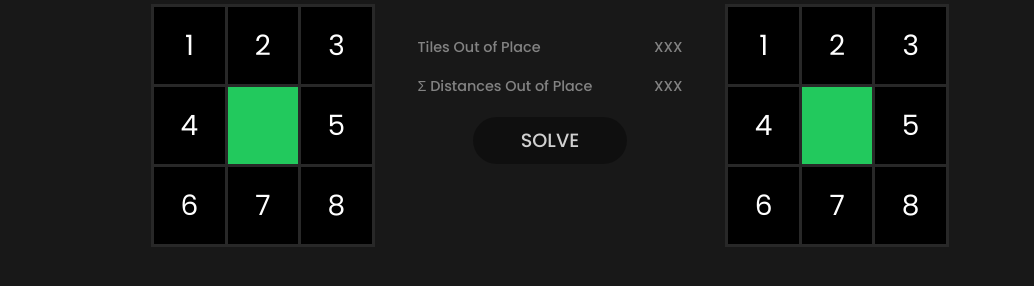
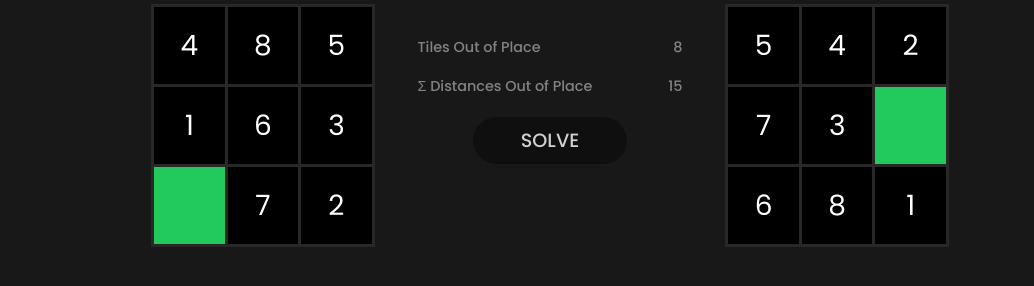
Before and after one commit to 200-0K/8-Puzzle, a website built with webpack: page src/index.html in a window 1280 px wide. Shown: the part 170-456 px from the top of the page, without its empty margins (90-1124 px from the left). Built offline with nearby package versions, Linux system fonts and the light colour scheme; some icons are missing.

Commit message:
Boards randomizer, shortest path distance using BFS, number of tiles out of place

```diff
--- a/src/assets/scripts/App.js
+++ b/src/assets/scripts/App.js
@@ -1,11 +1,13 @@
 import "../styles/styles.css";
 
 import ThemeSwitcher from "./modules/Events/ThemeSwitcher";
+
 import EightPuzzle from "./modules/EightPuzzle";
 import EightPuzzleEvents from "./modules/Events/EightPuzzleEvents";
 
-new EightPuzzleEvents(() => {
-    console.log(window.btoa(EightPuzzle.getObjectFromHTML().tiles)) //TODO
-});
+import EightPuzzleSolver from "./modules/EightPuzzleSolver";
+
+new EightPuzzleEvents(() => EightPuzzleSolver.updateMainDetails());
+EightPuzzleEvents.randomizeBoards(2); //TODO: check if there is localstorage, if not then randomize
 
 new ThemeSwitcher();
--- a/src/assets/scripts/modules/EightPuzzle.js
+++ b/src/assets/scripts/modules/EightPuzzle.js
@@ -2,6 +2,7 @@
 // - Blank tile will have the value 0
 // -----------------------------------------
 import {classNames, direction} from "./constants";
+import EightPuzzleSolver from "./EightPuzzleSolver";
 
 export default class EightPuzzle {
     /**
@@ -12,21 +13,23 @@ export default class EightPuzzle {
         this.tiles = tiles;
         this.goalTiles = goalTiles;
         this.blankTileIndex = tiles.findIndex(e => e == "0");
-        // this.outPlacedTiles = EightPuzzleSolver.getOutPlacedTiles(tiles, goalTiles)
-        // this.outPlacedTilesDistance = EightPuzzleSolver.getOutPlacedTilesDistance(tiles, goalTiles)
+        this.tilesOutPlaced = EightPuzzleSolver.getTilesOutPlaced(this)
+        this.tilesOutPlacedDistance = EightPuzzleSolver.getTilesOutPlacedDistance(this)
     }
 
-    toHTML() {}
-
-    availableMoves(){}
-
-    move(direction) {
+    move(index) {
+        const temp = [...this.tiles];
+        [temp[this.blankTileIndex], temp[index]] = [temp[index], temp[this.blankTileIndex]];
+        return new EightPuzzle(temp, this.goalTiles);
         // TODO
         // UP    = -3
         // Down  = +3
         // Left  = (cell.index+1 % 3) == 0 || 2
         // Right = (cell.index+1 % 3) == 1 || 2
     }
+
+
+    // ************ Static ************ //
 
     /** Generate New EightPuzzle Object with initTiles&goalTiles as 1DArray
      * @param {HTMLElement} initTilesHTMLBody Default ".eight-puzzle__body.start"
@@ -41,4 +44,45 @@ export default class EightPuzzle {
         const goalTiles = Array.from(goalTilesHTMLBody.querySelectorAll(`.${classNames.CELL}`)).map(cell => cell.innerText || "0");
         return new EightPuzzle(initTiles, goalTiles);
     }
+
+    /** Get HTML table as eight puzzle board
+     * @param {Array} tiles Cells/Tiles position
+     * @returns {HTMLElement} HTML table contains cells from provided tiles array
+     */
+    static getHTMLTableFromArray(tiles) {
+        //TODO
+        // spread tiles cells into 3 rows
+        // add class eight-puzzle__cell
+        // add class eight-puzzle__cell--blank
+        // return table
+    }
+
+    /** Update current start&goal board with the one provided
+     * @param {EightPuzzle} newEightPuzzle
+     */
+    static updateHTML(newEightPuzzle) {
+        //TODO
+    }
+
+    /** Get available moves for some tile position
+     * @param {Array} tiles
+     * @param {Number} src Index of moving tile
+     * @returns {Array} {direction, index}
+     */
+    static availableMoves(tiles, src) {
+        const newMoves = [];
+
+        // Down?
+        if (src + 3 < tiles.length) newMoves.push({direction: direction.DOWN, index: src+3});
+        // Up?
+        if (src - 3 >= 0) newMoves.push({direction: direction.UP, index: src-3});
+
+        const horiz = (src+1) % 3;
+        // Right?
+        if (horiz == 1 || horiz == 2) newMoves.push({direction: direction.RIGHT, index: src+1});
+        // Left?
+        if (horiz == 0 || horiz == 2) newMoves.push({direction: direction.LEFT, index: src-1});
+
+        return newMoves;
+    }
 }
--- a/src/assets/scripts/modules/EightPuzzleSolver.js
+++ b/src/assets/scripts/modules/EightPuzzleSolver.js
@@ -1,10 +1,62 @@
+import EightPuzzle from "./EightPuzzle";
+import BreadthFirst from "./Solvers/BreadthFirst";
+
 export default class EightPuzzleSolver {
 
     /**
-     * @param  {...Object} Solvers Solvers are object that can solve EightPuzzle, and it contain a method called solve(EightPuzzle) that will be called when getResultHTML called from this class instance
+     * @param  {...Object} Solvers Solvers are object that can solve EightPuzzle, and it contain a method called solve(EightPuzzle)
+     * that will be called when getResultHTML called from this class instance
      */
     constructor (...Solvers) {
         this.Solvers = Solvers.filter(solver => solver.solve instanceof Function);
         if(this.Solvers.length <= 0)  throw new Error("Solvers are undefined");
+
+        this.event();
+    }
+
+    // ********* Events ********* //
+
+    event() {
+        document.querySelector(".info .solve").addEventListener("click", this.solveEvent.bind(this));
+    }
+
+    solveEvent() {
+        //TODO
+        // this.showResult(EightPuzzleSolver.solve());
+    }
+
+    // ********** Static ********** //
+
+    /** Update the number of tiles out of place and it's total distance */
+    static updateMainDetails() {
+        const currentBoard = EightPuzzle.getObjectFromHTML();
+        document.querySelector(".info .numberOfTilesOutPlace").innerText   = currentBoard.tilesOutPlaced;
+        document.querySelector(".info .distanceOfTilesOutPlace").innerText = currentBoard.tilesOutPlacedDistance;
+    }
+
+    /**
+     * @param {EightPuzzle} eightPuzzle
+     * @returns {Number} Number of tiles out of place
+     */
+    static getTilesOutPlaced(eightPuzzle) {
+        let numberOfTilesOutPlaced = 0;
+        eightPuzzle.tiles.forEach((el, i) => {
+            if(el !== "0" && el !== eightPuzzle.goalTiles[i]) numberOfTilesOutPlaced++;
+        });
+        return numberOfTilesOutPlaced;
+    }
+
+    /**
+     * @param {EightPuzzle} eightPuzzle
+     * @returns {Number} Total distance of tiles out of place
+     */
+    static getTilesOutPlacedDistance(eightPuzzle) {
+        let totalDistance = 0;
+        eightPuzzle.tiles.forEach((el, i) => {
+            if (el === "0" || el === eightPuzzle.goalTiles[i]) return;
+            const dest = eightPuzzle.goalTiles.findIndex(tile => tile === el);
+            totalDistance += BreadthFirst.eightPuzzleShortestPath(eightPuzzle.tiles, i, dest);
+        });
+        return totalDistance;
     }
 }
--- a/src/assets/scripts/modules/Events/EightPuzzleEvents.js
+++ b/src/assets/scripts/modules/Events/EightPuzzleEvents.js
@@ -118,4 +118,16 @@ export default class EightPuzzleEvents {
             dest.classList.remove(`${classNames.SWAPPED_CELL}`);
         }, effectDuration);
     }
+
+    // ************ Static ************ //
+
+    /** Randomize all boards by clicking on randomizer icon ;)
+     * @param {Number} num randomize boards num of times
+     */
+    static randomizeBoards(num = 1) {
+        const temp = setInterval(() => {
+            document.querySelectorAll(`.${classNames.RANDOMIZER_ICON}`).forEach(icon => icon.click());
+            if(--num < 1) clearInterval(temp);
+        }, Math.abs(swapDuration - randomizerDelay) * 5 + 10);
+    }
 }
--- /dev/null
+++ b/src/assets/scripts/modules/Solvers/BreadthFirst.js
@@ -0,0 +1,41 @@
+import EightPuzzle from "../EightPuzzle";
+
+export default class BreadthFirst {
+    constructor() {
+
+    }
+
+    /**
+     * @param {Array} tiles
+     * @param {Number} src
+     * @param {Number} dest
+     *
+     * @returns {Number}
+     */
+    static eightPuzzleShortestPath(tiles, src, dest) { //TODO: Doc
+        if (src == dest) return 0;
+
+        const node = {
+            src,
+            distance: 0
+        };
+
+        const queue   = [node];
+        const visited = [];
+        while(queue.length > 0) {
+            let cur = queue.shift();
+            if (cur.src == dest) return cur.distance;
+            visited.push(cur.src);
+            const moves = EightPuzzle.availableMoves(tiles, cur.src);
+
+            for (const move of moves) {
+                if (visited.includes(move.index)) continue;
+
+                let temp = Object.assign({}, cur);
+                temp.src = move.index;
+                temp.distance++;
+                queue.push(temp);
+            }
+        }
+    }
+}
--- a/src/assets/scripts/modules/constants.js
+++ b/src/assets/scripts/modules/constants.js
@@ -7,6 +7,7 @@ export const classNames = {
     TABLE_ROW: "eight-puzzle__row",
 
     CELL: "eight-puzzle__cell",
+    BLANK_CELL: "eight-puzzle__cell--blank",
     SELECTED_CELL: "eight-puzzle__cell--selected",
     SWAPPED_CELL: "eight-puzzle__cell--swapped",
 
--- a/src/assets/styles/modules/_container.css
+++ b/src/assets/styles/modules/_container.css
@@ -1,4 +1,4 @@
-.container {
+.main-container {
     display: flex;
     margin-top: 5rem;
     justify-content: center;
--- a/src/index.html
+++ b/src/index.html
@@ -20,7 +20,7 @@
     </div>
   </header>
 
-  <div class="container">
+  <div class="main-container">
     <!-- Start Tiles -->
     <div class="eight-puzzle">
       <div class="eight-puzzle__title">
@@ -53,11 +53,11 @@
     <div class="info">
       <div class="info__row">
         <div class="info__field">Tiles Out of Place</div>
-        <div class="info__field">XXX</div>
+        <div class="info__field numberOfTilesOutPlace">??</div>
       </div>
       <div class="info__row">
         <div class="info__field">&Sigma; Distances Out of Place</div>
-        <div class="info__field">XXX</div>
+        <div class="info__field distanceOfTilesOutPlace">??</div>
       </div>
 
       <button class="btn btn--big btn--black btn--round solve">Solve</button>
@@ -92,6 +92,8 @@
     </div>
   </div>
 
+  <!-- TODO: Results -->
+
 </body>
 
 </html>
```
Also changed, not shown: src/assets/scripts/modules/HTMLResultBuilder.js (added, +9 -0 lines), src/assets/scripts/modules/Solvers/BestFirst.js (added).
